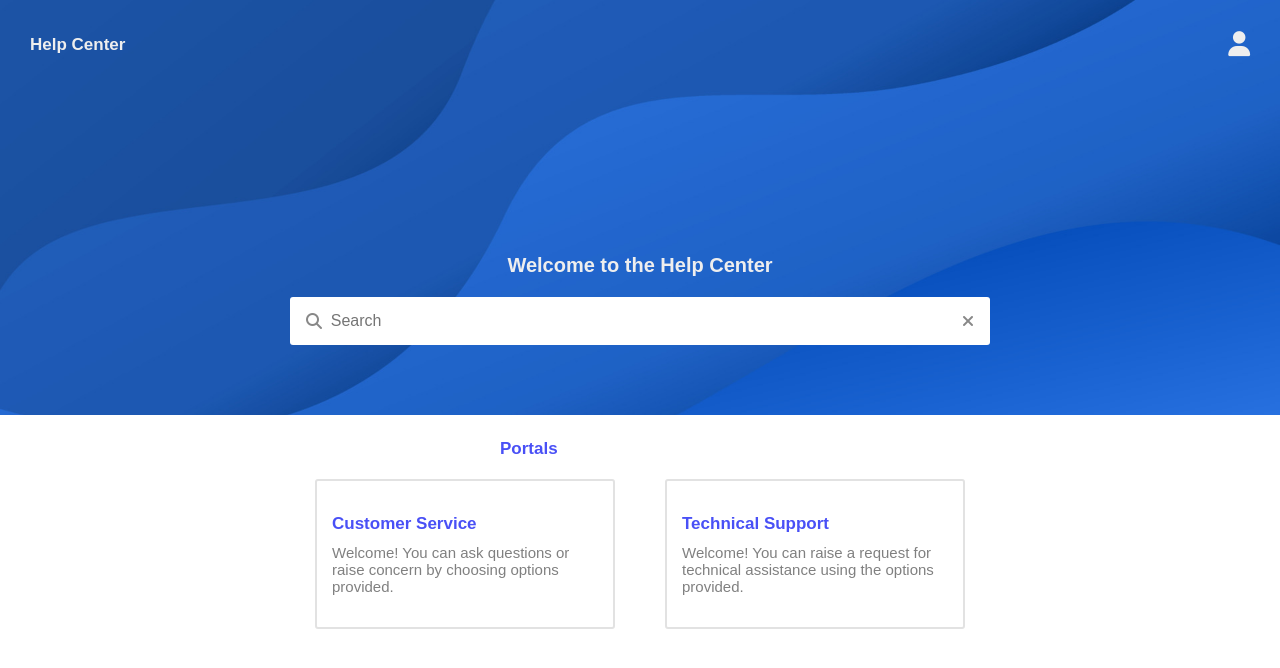
After one commit to toastedpotato271/ims, a PHP site: page /landing.php in a window 1280 px wide. The commit adds this page. Shown: the top 668 px of the page. Run offline with PHP 8.4, Linux system fonts and the light colour scheme; some libraries are stand-ins or nearby versions.

Commit message:
User Landing Page (Front-End)
- Added Landing Page
- Added Landing.css
- Modified Login.css

```diff
--- /dev/null
+++ b/landing.php
@@ -0,0 +1,51 @@
+<!DOCTYPE html>
+<html lang="en">
+<head>
+    <meta charset="utf-8">
+    <meta http-equiv="X-UA-Compatible" content="IE=edge">
+    <meta name="viewport" content="width=device-width, initial-scale=1">
+    <title>GRP3. - Incident Management Systems</title>
+
+    <!-- File Links -->
+	<link rel="icon" href="src/img/favicon/favicon-32x32.png" type="image/x-icon"/>
+    <link href="https://fonts.googleapis.com/css?family=Heebo:400,500,700|Fira+Sans:600" rel="stylesheet">
+    <script src="https://kit.fontawesome.com/cb15e73258.js" crossorigin="anonymous"></script>
+    <link rel="stylesheet" href="src/css/Help Center/landing.css">
+
+</head>
+<body>
+    <div class="header">
+        <div class="logo">Help Center</div>
+        <div class="profile-icon">
+            <i class="fa-solid fa-user"></i>
+        </div>
+    </div>
+
+    <img src="src/img/login-background-image.jpg" alt="Background Image" class="background-image">
+    <div class="search-container">
+        <div class="searchText">Welcome to the Help Center</div>
+        <div class="search">
+            <div class="fa fa-search"></div>
+            <input type="text" placeholder="Search"/>
+            <div class="fa fa-times"></div>
+        </div>
+    </div>
+    <div class="portalText">Portals</div>
+    <div class="portal-container">
+        <div class="portals">
+            <div class="portal-button" onclick="">
+                <div class="portal-links">
+                    <a>Customer Service</a>
+                    <a1>Welcome! You can ask questions or raise concern by choosing options provided.</a1>
+                </div>
+            </div>
+            <div class="portal-button" onclick="">
+                <div class="portal-links">
+                    <a>Technical Support</a>
+                    <a1>Welcome! You can raise a request for technical assistance using the options provided.</a1>
+                </div>
+            </div>
+        </div>
+    </div>
+</body>
+</html>
--- /dev/null
+++ b/src/css/help center/landing.css
@@ -0,0 +1,143 @@
+/* Login and Register CSS */
+
+* {
+   font-family: 'Poppins', sans-serif;
+   margin: 0;
+   padding: 0;
+   box-sizing: border-box;
+   outline: none;
+   text-decoration: none;
+}
+
+body {
+   position: relative;
+}
+
+.background-image {
+   position: absolute;
+   top: 0;
+   left: 0;
+   width: 100%;
+   height: 66%;
+   object-fit: cover;
+   z-index: -1;
+}
+
+.logo {
+   font-size: 17px;
+   position: relative;
+   color: #eee;
+   font-weight:bold;
+}
+
+.header {
+    display: flex;
+    justify-content: space-between;
+    align-items: center;
+    padding: 30px 30px;
+}
+
+.profile-icon {
+    font-size: 25px;
+    color: #eee;
+    cursor: pointer;
+}
+
+.search-container {
+    display: flex;
+    flex-direction: column;
+    align-items: center;
+    justify-content: center;
+    min-height: 50vh;
+    padding: 20px;
+}
+
+.searchText {
+    padding: 20px 0;
+    font-size: 20px;
+    color: #eee;
+    font-weight: bold;
+}
+
+.search {
+    width: 700px;
+    display: flex;
+    align-items: center;
+    justify-content: space-between;
+    padding: 12px;
+    border-radius: 3px;
+    background: #fff;
+}
+
+.fa {
+    font-size: 16px;
+    color: #888;
+    margin: .25rem;
+}
+
+input {
+    flex-grow: 1;
+    margin: 0 0.3rem;
+    font-size: 16px;
+    height: 24px;
+    background-color: #fff;
+    border: none;
+}
+
+.portal-container {
+    display: flex;
+    flex-direction: column;
+    align-items: center;
+}
+
+.portalText {
+    font-size: 17px;
+    margin-bottom: 20px;
+    color: #4950f6;
+    font-weight: bold;
+    margin-left: 500px;
+    margin-top: -50px;
+}
+
+.portals {
+    display: flex;
+    gap: 50px;
+}
+
+.portal-button {
+    width: 300px;
+    height: 150px;
+    display: flex;
+    align-items: center;
+    justify-content: center;
+    cursor: pointer;
+    border-radius: 3px;
+    transition: background-color 0.3s;
+    border: 2px solid rgb(226, 226, 226);
+
+}
+
+.portal-links {
+    display: flex;
+    flex-direction: column;
+    align-items: flex-start;
+    width: 100%;
+    padding: 5px;
+}
+
+.portal-button a {
+    color: #4950f6;
+    font-size: 17px;
+    font-weight: bold;
+    margin: 10px 10px 0px 10px;
+}
+
+.portal-button a1 {
+    color: gray;
+    font-size: 15px;
+    margin: 10px 10px 10px 10px;
+}
+
+.portal-button:hover {
+    box-shadow: 0 2px 5px rgba(0, 0, 0, 0.2);
+}
```
Also changed, not shown: src/css/login/login.css (+4 -4 lines).
